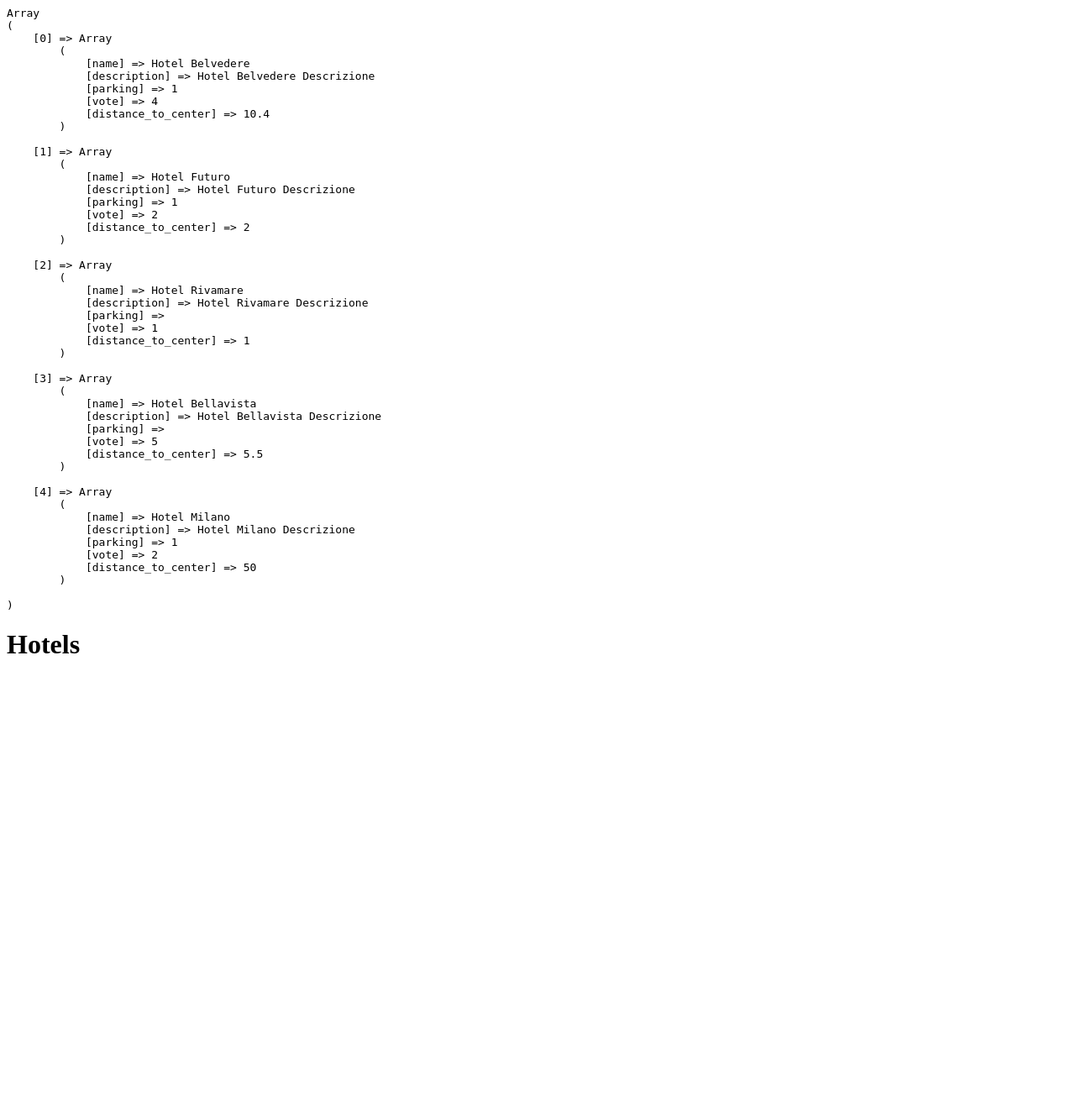
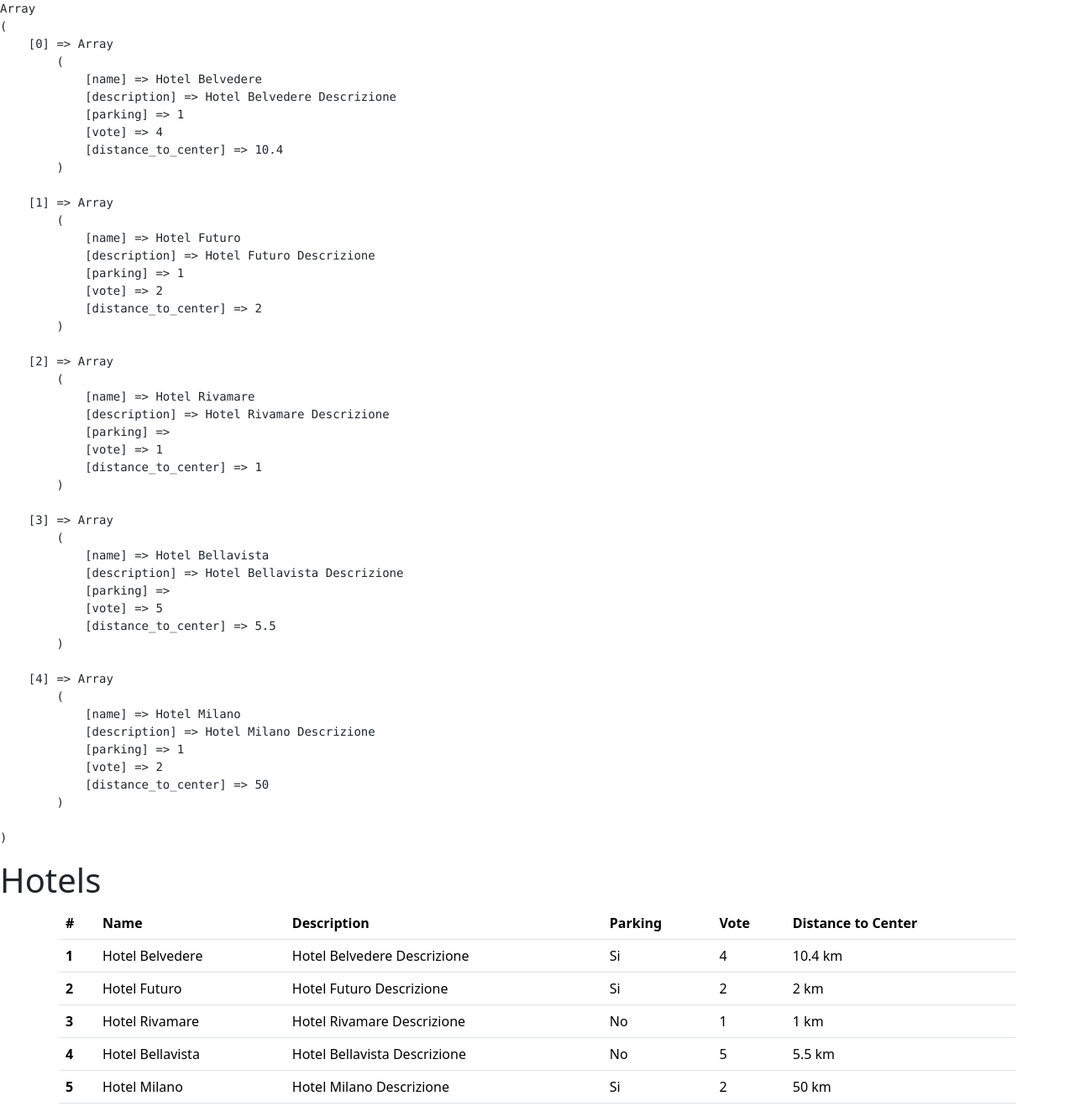
Before and after one commit to Samueletasciotti00/php-hotel, a PHP site: page / in a window 1280 px wide. Shown: the whole page at 84% size. Before the commit the page ends 778 px from the top, so only its background shows below. Run offline with PHP 8.4, Linux system fonts and the light colour scheme.

Commit message:
Add: bootstrap + table

```diff
--- a/index.php
+++ b/index.php
@@ -49,16 +49,59 @@
 <!-- HTML -->
 <!DOCTYPE html>
 <html lang="en">
+
 <head>
     <meta charset="UTF-8">
     <meta name="viewport" content="width=device-width, initial-scale=1.0">
     <title>PHP hotel</title>
+
+    <link href="https://cdn.jsdelivr.net/npm/bootstrap@5.3.3/dist/css/bootstrap.min.css" rel="stylesheet" integrity="sha384-QWTKZyjpPEjISv5WaRU9OFeRpok6YctnYmDr5pNlyT2bRjXh0JMhjY6hW+ALEwIH" crossorigin="anonymous">
+    <script src="https://cdn.jsdelivr.net/npm/bootstrap@5.3.3/dist/js/bootstrap.bundle.min.js" integrity="sha384-YvpcrYf0tY3lHB60NNkmXc5s9fDVZLESaAA55NDzOxhy9GkcIdslK1eN7N6jIeHz" crossorigin="anonymous"></script>
+    <script src="https://cdn.jsdelivr.net/npm/@popperjs/core@2.11.8/dist/umd/popper.min.js" integrity="sha384-I7E8VVD/ismYTF4hNIPjVp/Zjvgyol6VFvRkX/vR+Vc4jQkC+hVqc2pM8ODewa9r" crossorigin="anonymous"></script>
+    <script src="https://cdn.jsdelivr.net/npm/bootstrap@5.3.3/dist/js/bootstrap.min.js" integrity="sha384-0pUGZvbkm6XF6gxjEnlmuGrJXVbNuzT9qBBavbLwCsOGabYfZo0T0to5eqruptLy" crossorigin="anonymous"></script>
 </head>
+
 <body>
     <!-- Hotel print -->
     <h1>Hotels</h1>
 
     <!-- List -->
+    <div class="container">
+        <div class="row">
+
+            <!-- List -->
+    <div class="container">
+        <div class="row">
+            <table class="table">
+                <thead>
+                    <tr>
+                        <th scope="col">#</th>
+                        <th scope="col">Name</th>
+                        <th scope="col">Description</th>
+                        <th scope="col">Parking</th>
+                        <th scope="col">Vote</th>
+                        <th scope="col">Distance to Center</th>
+                    </tr>
+                </thead>
+                <tbody>
+                    <?php foreach ($hotels as $index => $hotel) : ?>
+                        <tr>
+                            <th scope="row"><?php echo $index + 1; ?></th>
+                            <td><?php echo $hotel['name']; ?></td>
+                            <td><?php echo $hotel['description']; ?></td>
+                            <td><?php echo $hotel['parking'] ? 'Si' : 'No'; ?></td>
+                            <td><?php echo $hotel['vote']; ?></td>
+                            <td><?php echo $hotel['distance_to_center']; ?> km</td>
+                        </tr>
+                    <?php endforeach; ?>
+                </tbody>
+            </table>
+        </div>
+    </div>
+        </div>
+    </div>
+
 
 </body>
+
 </html>
```
Lines whose indentation alone changed are shown as unchanged.
